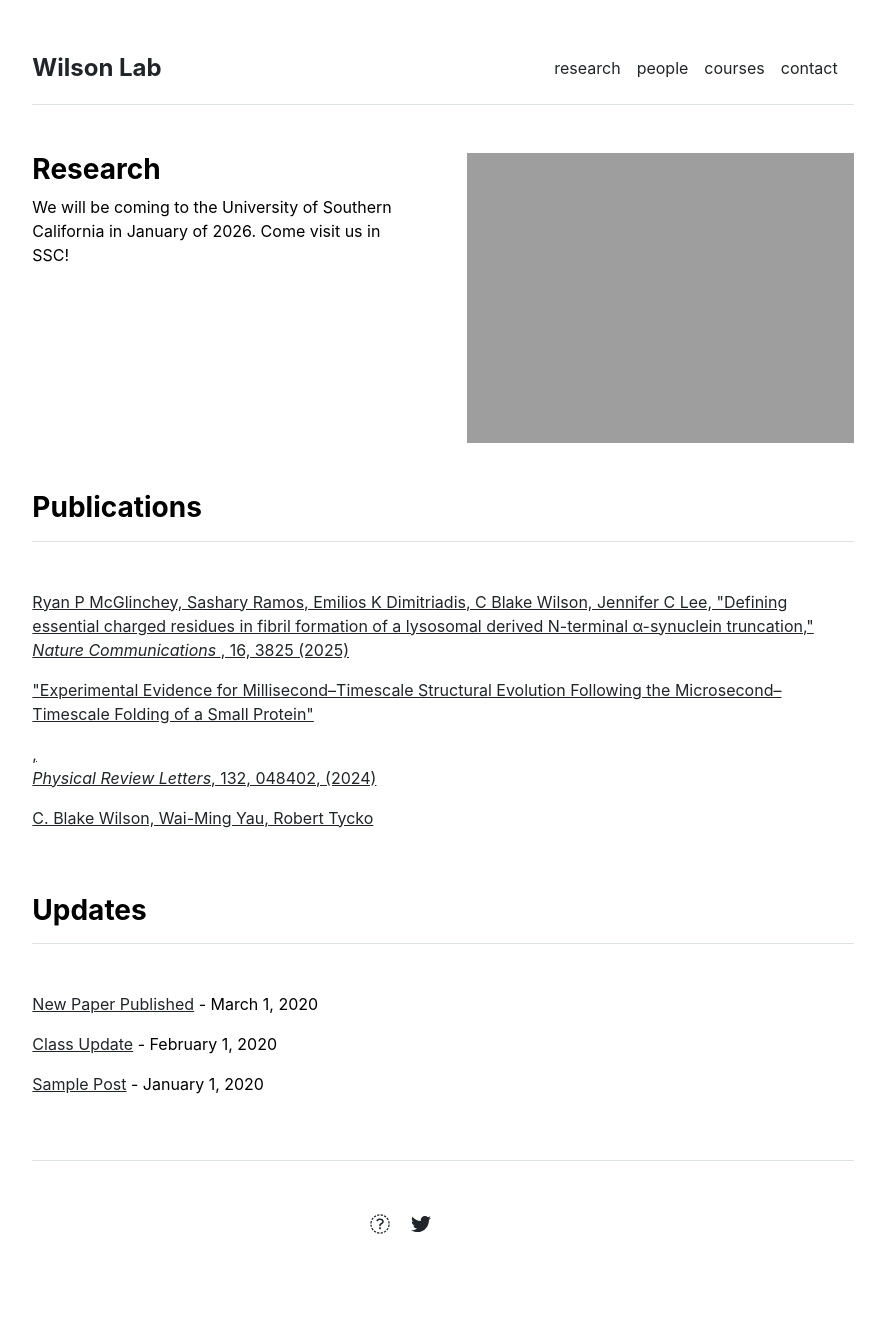
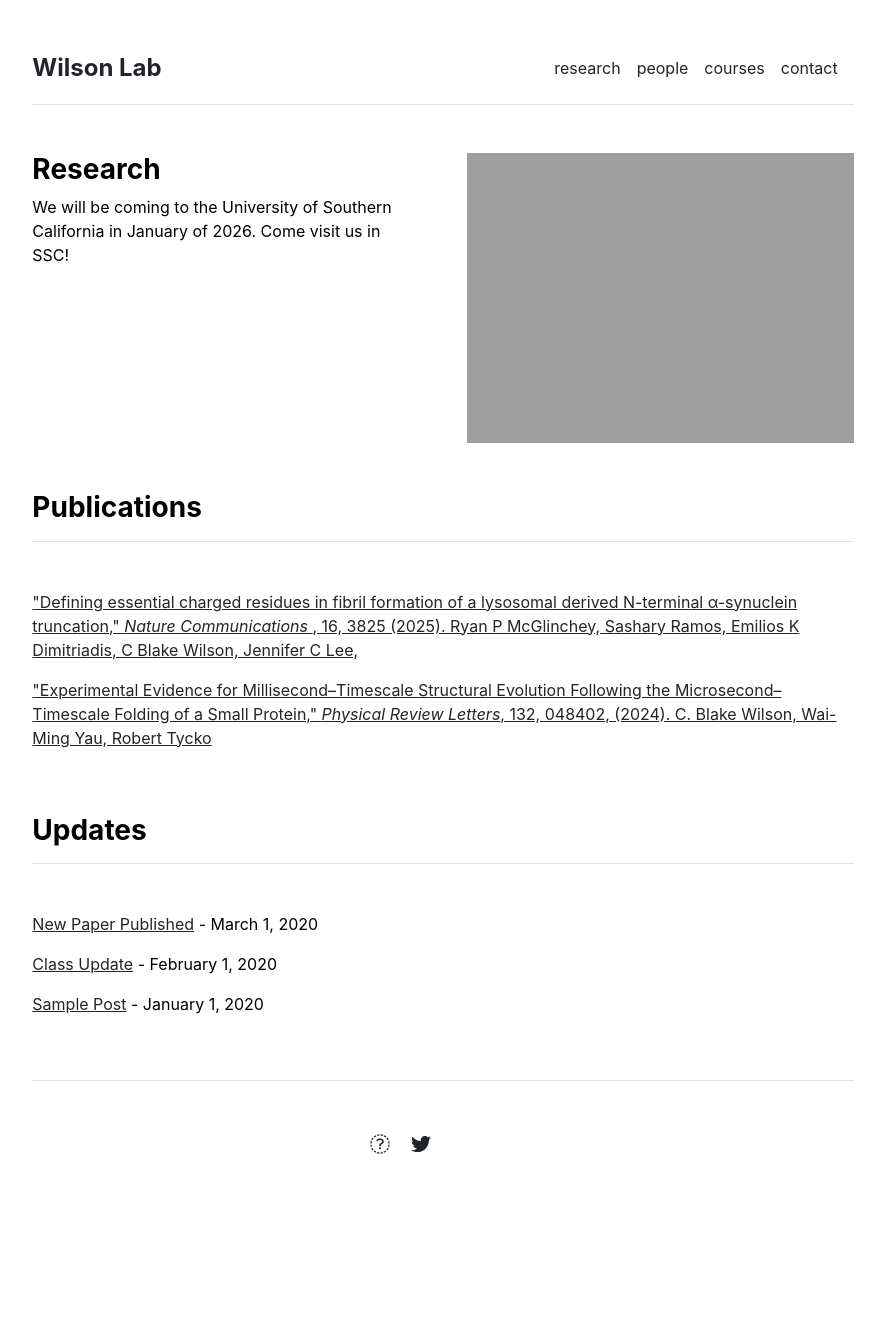
Before and after one commit to c-b-wilson-lab/c-b-wilson-lab, a Jekyll site: the page built from index.md, in a window 1280 px wide. Shown: the whole page, without its empty margins (197-1082 px from the left). Built offline with Jekyll 4.4.1, drawn with Linux system fonts in a browser that asks for light colours; after the commit the page ends 1255 px from its top, so only the background shows below that.

```diff
--- a/_data/publications.yml
+++ b/_data/publications.yml
@@ -1,12 +1,12 @@
 featured:
-- {name: ' Ryan P McGlinchey, Sashary Ramos, Emilios K Dimitriadis, C Blake Wilson, Jennifer C Lee, "Defining essential charged residues in fibril formation of a lysosomal derived N-terminal α-synuclein truncation," <i> Nature Communications </i>, 16, 3825 (2025)', url: '/https://doi.org/10.1038/s41467-025-58899-9'}
-- {name: '<p>"Experimental Evidence for Millisecond–Timescale Structural Evolution Following the Microsecond–Timescale Folding of a Small Protein"</p>, <p><i>Physical Review Letters</i>, 132, 048402, (2024)</p> <p> C. Blake Wilson, Wai-Ming Yau, Robert Tycko</p>', url: 'https://doi.org/10.1103/PhysRevLett.132.048402'}
+- {name: '"Defining essential charged residues in fibril formation of a lysosomal derived N-terminal α-synuclein truncation," <i> Nature Communications </i>, 16, 3825 (2025). Ryan P McGlinchey, Sashary Ramos, Emilios K Dimitriadis, C Blake Wilson, Jennifer C Lee, ', url: '/https://doi.org/10.1038/s41467-025-58899-9'}
+- {name: '"Experimental Evidence for Millisecond–Timescale Structural Evolution Following the Microsecond–Timescale Folding of a Small Protein," <i>Physical Review Letters</i>, 132, 048402, (2024).  C. Blake Wilson, Wai-Ming Yau, Robert Tycko', url: 'https://doi.org/10.1103/PhysRevLett.132.048402'}
 # - {name: 'Shock interactions, turbulence and the origin of the stellar mass spectrum. Ralph E. Pudritz and N. K.-R. Kevlahan', url: 'http://ms.mcmaster.ca/kevla/pdf/articles/PhilTransRSoc_2013.pdf'}
 # - {name: 'Low shear diffusion central schemes for particle methods. Jonathan Panuelos, James Wadsley, Nicholas Kevlahan', url: 'http://ms.mcmaster.ca/kevla/pdf/articles/jcp_v414.pdf'}
 
 index:
-- {name: ' Ryan P McGlinchey, Sashary Ramos, Emilios K Dimitriadis, C Blake Wilson, Jennifer C Lee, "Defining essential charged residues in fibril formation of a lysosomal derived N-terminal α-synuclein truncation," <i> Nature Communications </i>, 16, 3825 (2025)', url: '/https://doi.org/10.1038/s41467-025-58899-9'}
-- {name: '<p>"Experimental Evidence for Millisecond–Timescale Structural Evolution Following the Microsecond–Timescale Folding of a Small Protein"</p>, <p><i>Physical Review Letters</i>, 132, 048402, (2024)</p> <p> C. Blake Wilson, Wai-Ming Yau, Robert Tycko</p>', url: 'https://doi.org/10.1103/PhysRevLett.132.048402'}
+- {name: '"Defining essential charged residues in fibril formation of a lysosomal derived N-terminal α-synuclein truncation," <i> Nature Communications </i>, 16, 3825 (2025). Ryan P McGlinchey, Sashary Ramos, Emilios K Dimitriadis, C Blake Wilson, Jennifer C Lee, ', url: '/https://doi.org/10.1038/s41467-025-58899-9'}
+- {name: '"Experimental Evidence for Millisecond–Timescale Structural Evolution Following the Microsecond–Timescale Folding of a Small Protein," <i>Physical Review Letters</i>, 132, 048402, (2024).  C. Blake Wilson, Wai-Ming Yau, Robert Tycko', url: 'https://doi.org/10.1103/PhysRevLett.132.048402'}
 # - {name: 'Shock interactions, turbulence and the origin of the stellar mass spectrum. Ralph E. Pudritz and N. K.-R. Kevlahan', url: 'http://ms.mcmaster.ca/kevla/pdf/articles/PhilTransRSoc_2013.pdf'}
 # - {name: 'Low shear diffusion central schemes for particle methods. Jonathan Panuelos, James Wadsley, Nicholas Kevlahan', url: 'http://ms.mcmaster.ca/kevla/pdf/articles/jcp_v414.pdf'}
 # - {name: 'Numerical solutions of thin film equations for polymer flows. Thomas. Salez, Joshua D. McGraw, Sara Cormier, Oliver Bäumchen, Kari Dalnoki-Veress, and Elie Raphaël', url: 'https://static1.squarespace.com/static/5684891d7086d74497aeb71f/t/56ec510d2fe1319543ab6d6f/1458327821946/10.1140-epje-i2012-12114-x.pdf'}
```
